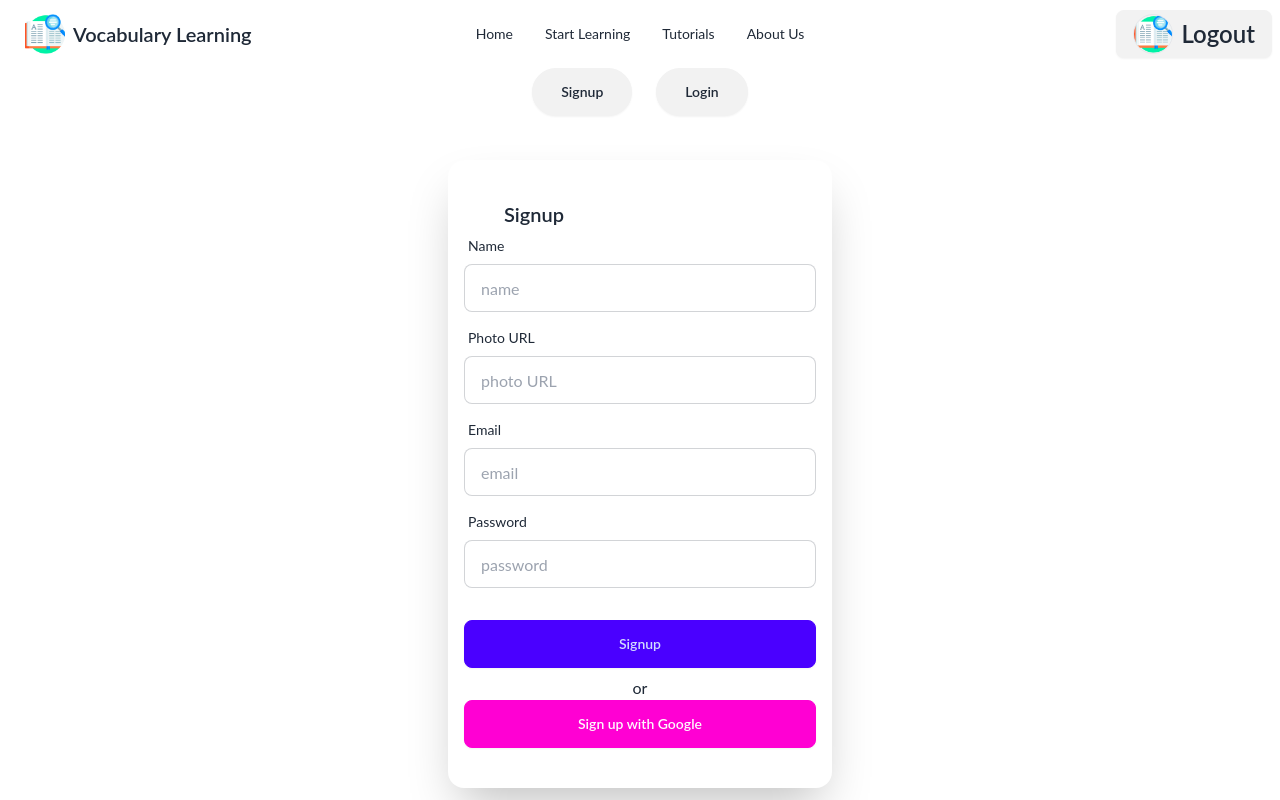
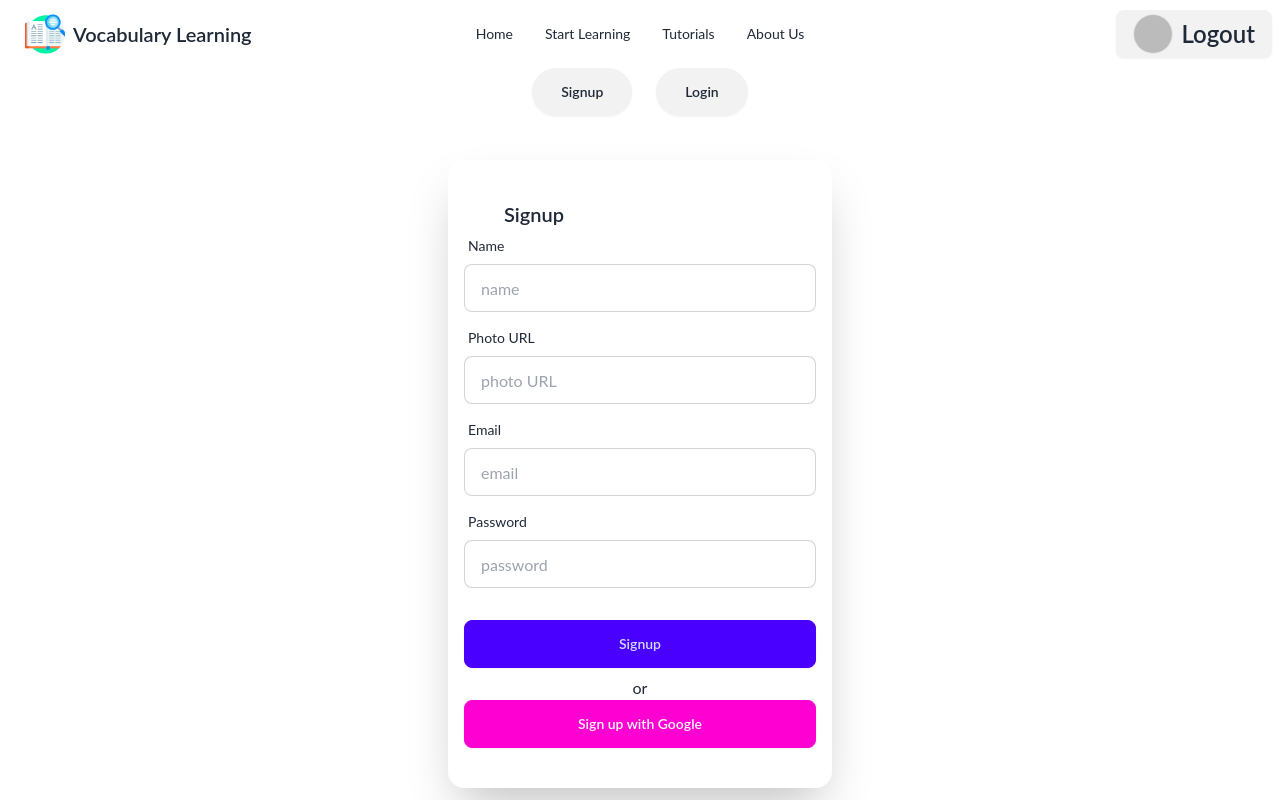
Before and after one commit to mozaddedalfeshani/p9-VocabularyLearning, a React (Vite) app: page /login in a window 1280 px wide. Shown: the top 800 px of the page. Built offline with nearby package versions, Linux system fonts and the light colour scheme; no server answers; sample sign-in values are in the browser's storage.

Commit message:
Implement sign-out functionality and update LogoutWithImage component to display user avatar or default icon

```diff
--- a/src/components/Buttons/LogoutWithImage.jsx
+++ b/src/components/Buttons/LogoutWithImage.jsx
@@ -2,8 +2,9 @@ import React, { useContext } from "react";
 import { AuthContext } from "../../contexts/AuthProvider";
 import logoIcon from "../../assets/icons/logoIcon.png";
 export default function LogoutWithImage() {
-  const { user } = useContext(AuthContext);
+  const { user, signOutUser } = useContext(AuthContext);
   const handleLogout = () => {
+    signOutUser();
     console.log("Logout");
   };
   return (
@@ -11,7 +12,8 @@ export default function LogoutWithImage() {
       className="flex flex-row items-center btn justify-center "
       onClick={handleLogout}>
       <img
-        src={user.photoURL ? logoIcon : user.photoURL}
+        src={user.photoURL ? user.photoURL : logoIcon}
+        alt="User Avatar"
         className=" border w-10 h-10 rounded-full hidden md:flex"
       />
       <p className=" text-pretty text-[24px]">Logout</p>
--- a/src/components/NavBar.jsx
+++ b/src/components/NavBar.jsx
@@ -59,7 +59,8 @@ export default function NavBar() {
           <LogoutWithImage />
         ) : (
           <Link to="/login" className="btn">
-            <img src={userLogout} className="w-10 h-10" />
+            <p>Login</p>
+            <img src={userLogout} className="w-5 h-5" />
           </Link>
         )}
       </div>
--- a/src/contexts/AuthProvider.jsx
+++ b/src/contexts/AuthProvider.jsx
@@ -8,7 +8,7 @@ import {
   signInWithPopup,
 } from "firebase/auth";
 import app from "../hooks/Firebase.Config";
-import { GoogleAuthProvider } from "firebase/auth";
+import { GoogleAuthProvider, signOut } from "firebase/auth";
 
 const AuthProvider = ({ children }) => {
   const provider = new GoogleAuthProvider();
@@ -43,6 +43,15 @@ const AuthProvider = ({ children }) => {
       }
     );
   };
+  const signOutUser = () => {
+    signOut(getAuth(app))
+      .then(() => {
+        setUser(null);
+      })
+      .catch((error) => {
+        console.error("Error signing out", error);
+      });
+  };
 
   const updateUserProfile = (displayName, photoURL) => {
     const auth = getAuth(app);
@@ -66,6 +75,7 @@ const AuthProvider = ({ children }) => {
     updateUserProfile,
     googleLogin, // Added googleLogin to authInfo
     loading,
+    signOutUser,
   };
 
   return (
```
